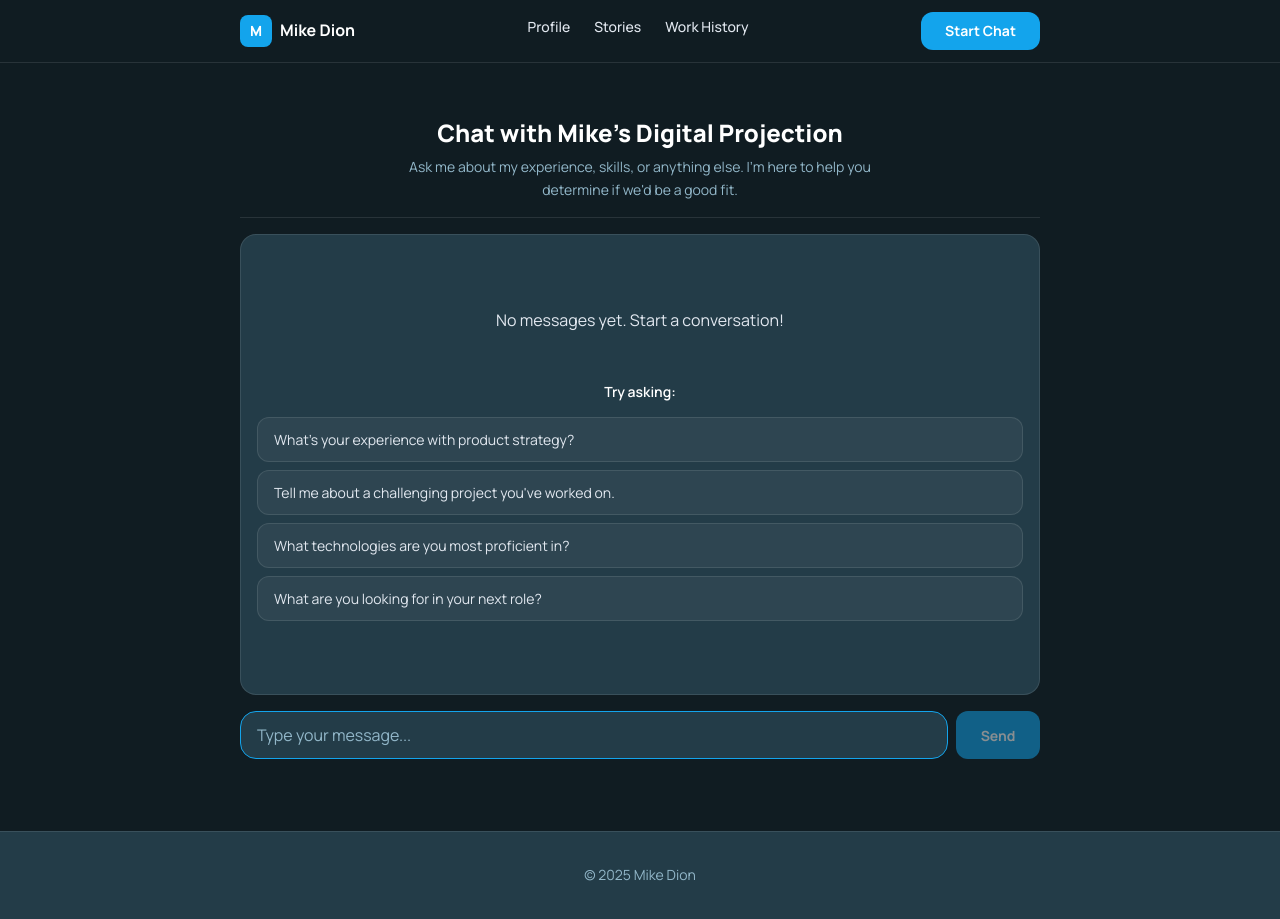
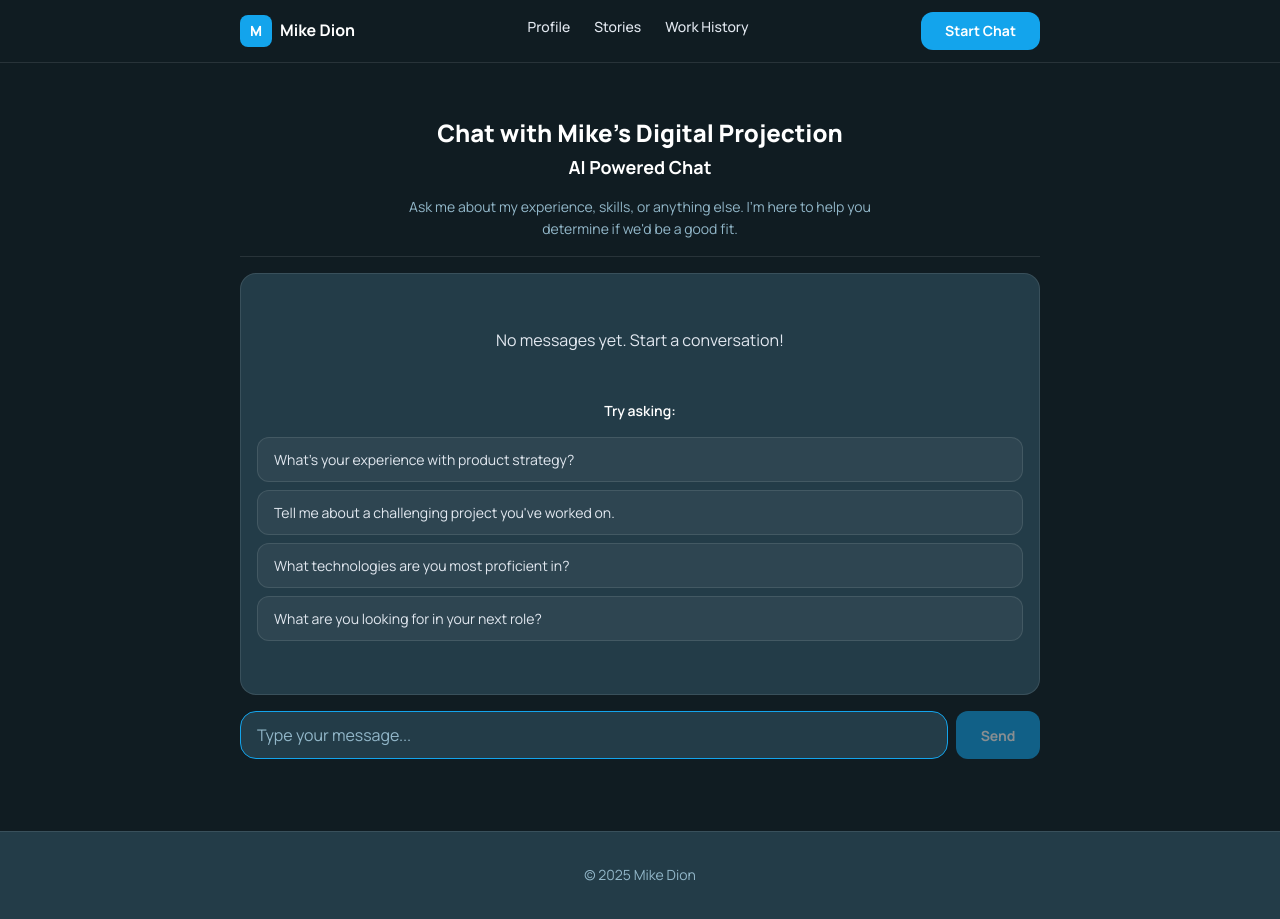
Before and after one commit to tonalqualityx/whoismikedion, a Vue app in the folder whoismikedion-web/: page /chat in a window 1280 px wide. Built offline with nearby package versions, Linux system fonts and the light colour scheme.

Commit message:
clarifies that the chat is AI powered

```diff
--- a/whoismikedion-web/src/views/ChatPage.vue
+++ b/whoismikedion-web/src/views/ChatPage.vue
@@ -5,6 +5,7 @@
       <!-- HEADER -->
       <header class="chat-header">
         <h1>Chat with Mike's Digital Projection</h1>
+        <h2>AI Powered Chat</h2>
         <p class="chat-intro">
           Ask me about my experience, skills, or anything else. I'm here to help you determine if we'd be a good fit.
         </p>
@@ -377,6 +378,10 @@ export default {
 .chat-header h1 {
   font-size: var(--text-xl);
   margin-bottom: var(--spacing-2);
+}
+
+.chat-header h2 {
+  font-size: var(--text-lg);
 }
 
 @media (min-width: 640px) {
```
